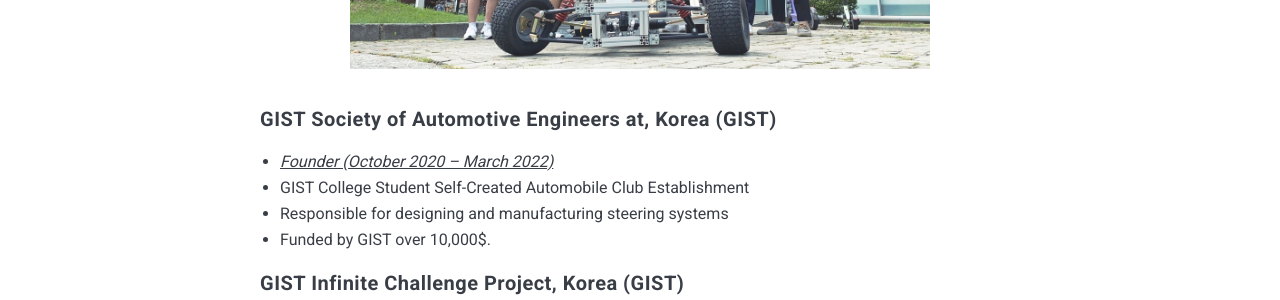
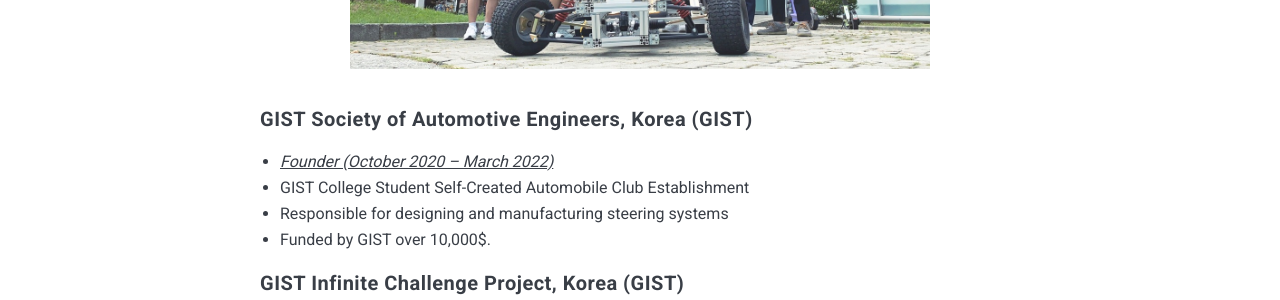
Before and after one commit to anoldhsh/anoldhsh.github.io, a Jekyll site: the page built from _pages/EXTRAS.md, in a window 1280 px wide. Shown: the part 472-772 px from the top of the page. Built offline with Jekyll 4.4.1, drawn with Linux system fonts in a browser that asks for light colours; nearby versions of some CDN libraries.

```diff
--- a/_pages/EXTRAS.md
+++ b/_pages/EXTRAS.md
@@ -5,7 +5,7 @@ permalink: /EXTRAS/
 image: Extracurriculars.jpeg
 ---
 
-#### GIST Society of Automotive Engineers at, Korea (GIST)
+#### GIST Society of Automotive Engineers, Korea (GIST)
 * <i><u>Founder (October 2020 – March 2022)</u></i><br />
 * GIST College Student Self-Created Automobile Club Establishment<br />
 * Responsible for designing and manufacturing steering systems
```
